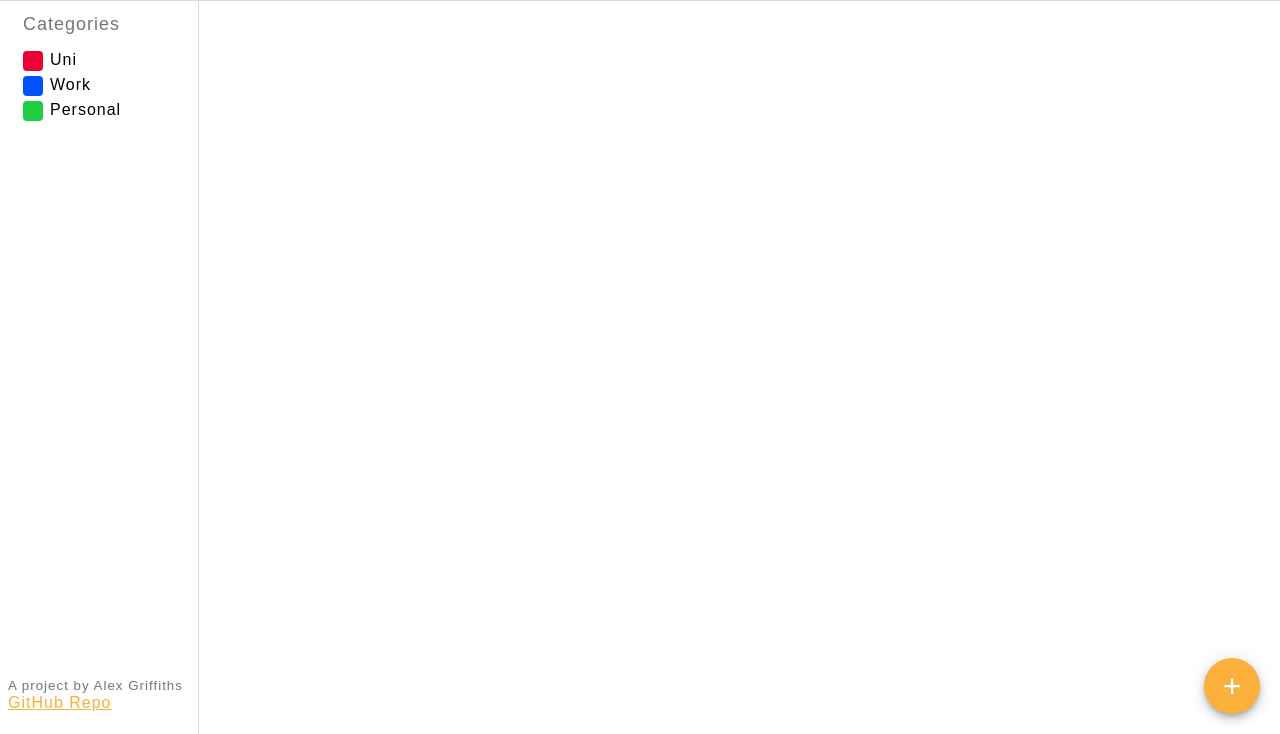
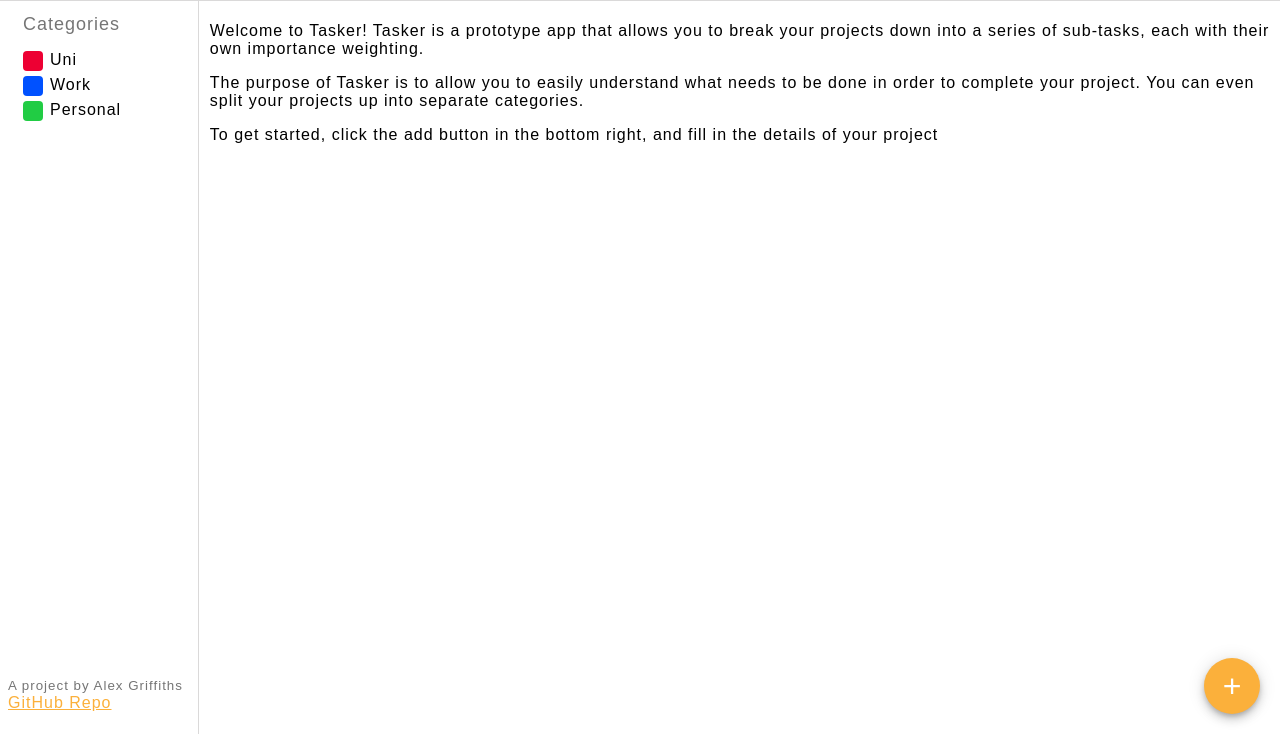
Before and after one commit to Xadren/tasker, a plain HTML site: page index.html in a window 1280 px wide. Shown: the part 66-800 px from the top of the page. Drawn offline with Linux system fonts and the light colour scheme; a web font is replaced by a local one.

Commit message:
Added a brief description about Tasker

```diff
--- a/index.html
+++ b/index.html
@@ -49,7 +49,17 @@
             </section>
             <!-- The main section that will display all the tasks that meet the current filter. -->
             <section class="tasker-list">
+                <p class="intro-text">
+                    Welcome to Tasker! Tasker is a prototype app that allows you to break your projects
+                    down into a series of sub-tasks, each with their own importance weighting.
+                </p>
 
+                <p>
+                    The purpose of Tasker is to allow you to easily understand what needs to be done
+                    in order to complete your project. You can even split your projects up into separate categories.
+                </p>
+
+                <p>To get started, click the add button in the bottom right, and fill in the details of your project</p>
             </section>
             <div class="add-project">
                 <button id="add-project" tooltip="Add a Project" tooltip-position="left">+</button>
```
